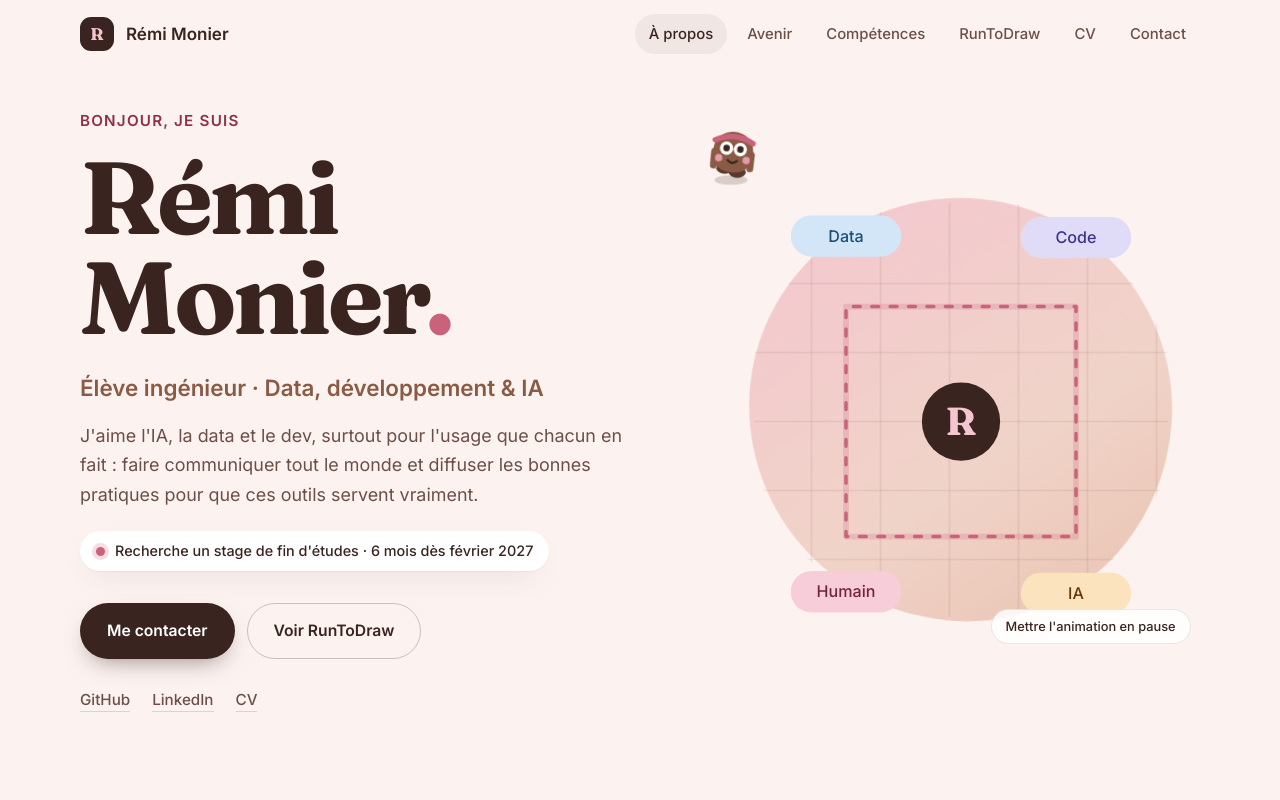
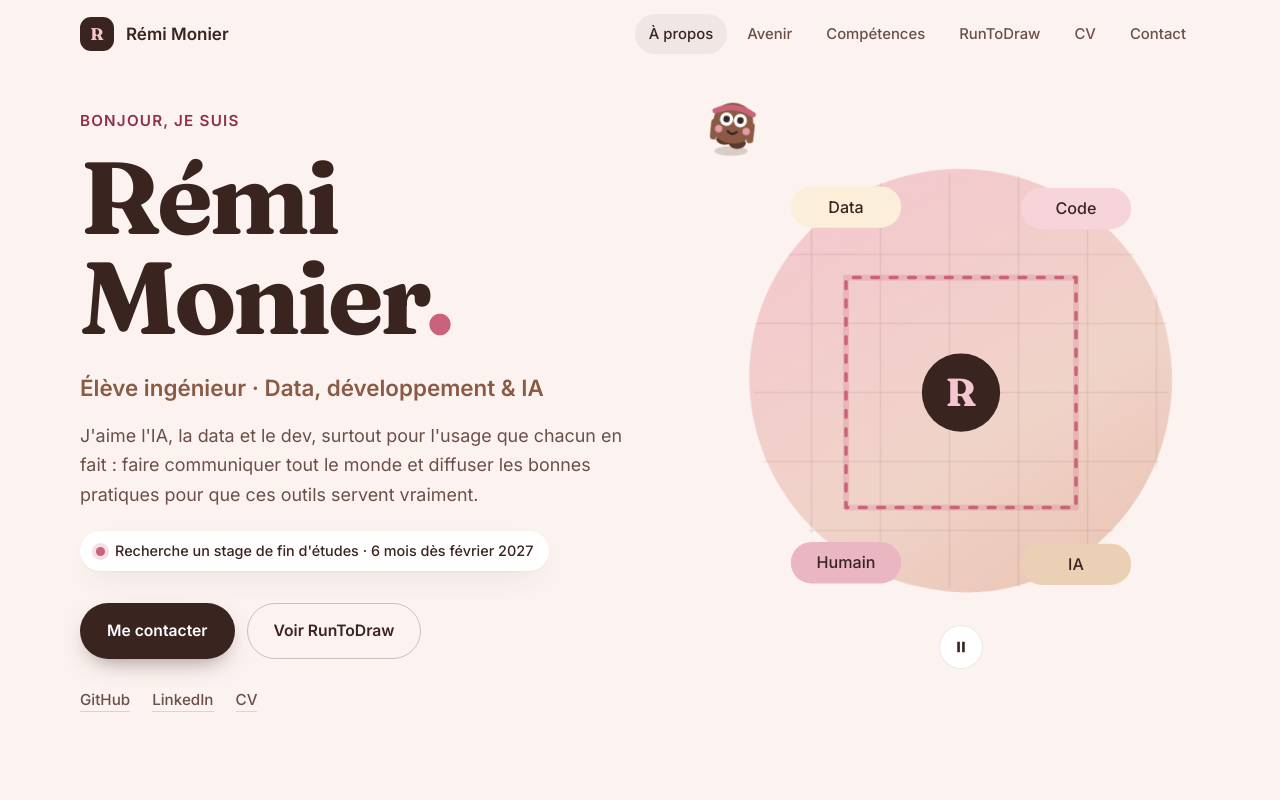
Before and after one commit to Remi-1508/portfolio, a React (Vite) app: page / in a window 1280 px wide. Shown: the top 800 px of the page. Built offline with nearby package versions, Linux system fonts and the light colour scheme.

Commit message:
Hero : personnage qui ne tombe plus, pastilles en tons crème/rose/caramel, bouton lecture/pause en icône sous l'animation
Co-Authored-By: Claude Sonnet 5.5 <noreply@anthropic.com>
Claude-Session: https://claude.ai/code/session_01LCbUxwxNE8ZQtTxoGnmpPq

```diff
--- a/src/components/Hero.jsx
+++ b/src/components/Hero.jsx
@@ -1,7 +1,10 @@
+import { useState } from 'react'
 import { profile } from '../data.js'
 import RunnerLoop from './RunnerLoop.jsx'
 
 export default function Hero() {
+  const [paused, setPaused] = useState(false)
+
   return (
     <section className="hero" id="top">
       <div className="container hero__grid">
@@ -26,9 +29,25 @@ export default function Hero() {
           </ul>
         </div>
 
-        <div className="hero__visual">
-          <div className="hero__blob" />
-          <RunnerLoop />
+        <div className="hero__art">
+          <div className="hero__visual">
+            <div className="hero__blob" />
+            <RunnerLoop paused={paused} />
+          </div>
+          {/* Contrôle de pause, sous l'animation */}
+          <button
+            type="button"
+            className="loop-pause"
+            onClick={() => setPaused((p) => !p)}
+            aria-label={paused ? "Reprendre l'animation" : "Mettre l'animation en pause"}
+            title={paused ? 'Lecture' : 'Pause'}
+          >
+            {paused ? (
+              <svg viewBox="0 0 24 24" width="18" height="18" aria-hidden="true"><path d="M8 5.5v13l11-6.5z" fill="currentColor" /></svg>
+            ) : (
+              <svg viewBox="0 0 24 24" width="18" height="18" aria-hidden="true"><path d="M7 5h3.5v14H7zM13.5 5H17v14h-3.5z" fill="currentColor" /></svg>
+            )}
+          </button>
         </div>
       </div>
     </section>
--- a/src/components/RunnerLoop.jsx
+++ b/src/components/RunnerLoop.jsx
@@ -1,4 +1,4 @@
-import { useRef, useState } from 'react'
+import { useEffect, useRef } from 'react'
 
 // Petit personnage rond qui court en boucle entre les quatre pôles du profil.
 // Animation 100 % SVG + CSS (voir la section « Runner » de styles.css).
@@ -6,10 +6,10 @@ const LAP = '16s'
 const PATH = 'M100 110H300V310H100Z'
 
 const PILLS = [
-  { x: 100, y: 50, label: 'Data', delay: '0s', tone: 'blue' },
-  { x: 300, y: 50, label: 'Code', delay: '-1s', tone: 'violet' },
-  { x: 300, y: 360, label: 'IA', delay: '-2s', tone: 'amber' },
-  { x: 100, y: 360, label: 'Humain', delay: '-3s', tone: 'rose' },
+  { x: 100, y: 50, label: 'Data', delay: '0s', tone: 'cream' },
+  { x: 300, y: 50, label: 'Code', delay: '-1s', tone: 'blush' },
+  { x: 300, y: 360, label: 'IA', delay: '-2s', tone: 'caramel' },
+  { x: 100, y: 360, label: 'Humain', delay: '-3s', tone: 'mauve' },
 ]
 
 function Runner() {
@@ -27,8 +27,6 @@ function Runner() {
           dur={LAP}
           repeatCount="indefinite"
         />
-        <g className="runner__poof"><circle cx="12" cy="-3" r="4" /><circle cx="19" cy="-5" r="3" /></g>
-        <g className="runner__trip">
         <g className="runner__step">
           <g className="runner__foot runner__foot--a"><ellipse cx="-6" cy="-3" rx="5.5" ry="3.5" /></g>
           <g className="runner__foot runner__foot--b"><ellipse cx="6" cy="-3" rx="5.5" ry="3.5" /></g>
@@ -58,31 +56,26 @@ function Runner() {
             <path d="M-3 -10.5Q0 -7.5 3 -10.5" fill="none" stroke="#3a2420" strokeWidth="1.5" strokeLinecap="round" />
           </g>
         </g>
-        </g>
       </g>
     </g>
   )
 }
 
-export default function RunnerLoop() {
+export default function RunnerLoop({ paused = false }) {
   const svgRef = useRef(null)
-  const [paused, setPaused] = useState(false)
 
-  // Mécanisme de pause (accessibilité : animation de plus de 5 secondes)
-  const togglePause = () => {
+  // Met en pause (ou reprend) les animations SVG ; le CSS gère les autres via la classe is-paused
+  useEffect(() => {
     const svg = svgRef.current
-    if (svg?.pauseAnimations) {
-      if (paused) svg.unpauseAnimations()
-      else svg.pauseAnimations()
-    }
-    setPaused(!paused)
-  }
+    if (!svg?.pauseAnimations) return
+    if (paused) svg.pauseAnimations()
+    else svg.unpauseAnimations()
+  }, [paused])
 
   const reduceMotion =
     typeof window !== 'undefined' && window.matchMedia?.('(prefers-reduced-motion: reduce)').matches
 
   return (
-    <>
     <svg ref={svgRef} className={`runner-loop ${paused ? 'is-paused' : ''}`} viewBox="0 0 400 400" role="img" aria-label="Un petit personnage court entre Data, Code, IA et Humain">
       <title>Un petit personnage rond court en boucle entre Data, Code, IA et Humain autour d'un R</title>
       <defs>
@@ -112,13 +105,13 @@ export default function RunnerLoop() {
 
       {/* Un petit effet à chaque arrivée */}
       <g className="runner-loop__fx" style={{ animationDelay: '-.3s' }}>
-        <rect x="158" y="40" width="7" height="12" rx="2" fill="#5b9bd5" />
-        <rect x="168" y="32" width="7" height="20" rx="2" fill="#8fbbe6" />
-        <rect x="178" y="24" width="7" height="28" rx="2" fill="#5b9bd5" />
-        <rect x="188" y="34" width="7" height="18" rx="2" fill="#8fbbe6" />
+        <rect x="158" y="40" width="7" height="12" rx="2" fill="#c9627a" />
+        <rect x="168" y="32" width="7" height="20" rx="2" fill="#8a5a44" />
+        <rect x="178" y="24" width="7" height="28" rx="2" fill="#c9627a" />
+        <rect x="188" y="34" width="7" height="18" rx="2" fill="#8a5a44" />
       </g>
       <text className="runner-loop__fx runner-loop__code" style={{ animationDelay: '3.7s' }} x="222" y="58" textAnchor="middle">&lt;/&gt;</text>
-      <path className="runner-loop__fx" style={{ animationDelay: '7.7s' }} d="M226 348L229.5 358L240 362L229.5 366L226 376L222.5 366L212 362L222.5 358Z" fill="#EF9F27" />
+      <path className="runner-loop__fx" style={{ animationDelay: '7.7s' }} d="M226 348L229.5 358L240 362L229.5 366L226 376L222.5 366L212 362L222.5 358Z" fill="#b9825f" />
       <path className="runner-loop__fx" style={{ animationDelay: '11.7s' }} d="M174 372C157 360 164 346 174 355C184 346 191 360 174 372Z" fill="#c9627a" />
 
       <g className="runner" transform={reduceMotion ? 'translate(100,110)' : undefined}>
@@ -126,9 +119,5 @@ export default function RunnerLoop() {
         <Runner />
       </g>
     </svg>
-    <button type="button" className="loop-pause" onClick={togglePause} aria-pressed={paused}>
-      {paused ? 'Reprendre l\'animation' : 'Mettre l\'animation en pause'}
-    </button>
-    </>
   )
 }
--- a/src/styles.css
+++ b/src/styles.css
@@ -490,20 +490,20 @@ main:focus {
 .runner-loop__pill rect {
   fill: #fff;
 }
-.runner-loop__pill rect.tone-blue { fill: #d3e6f8; }
-.runner-loop__pill rect.tone-violet { fill: #e0dcf8; }
-.runner-loop__pill rect.tone-amber { fill: #fbe4bd; }
-.runner-loop__pill rect.tone-rose { fill: #f7cdda; }
+.runner-loop__pill rect.tone-cream { fill: #fbefd9; }
+.runner-loop__pill rect.tone-blush { fill: #f7d3da; }
+.runner-loop__pill rect.tone-caramel { fill: #ecd0b6; }
+.runner-loop__pill rect.tone-mauve { fill: #e9b6c2; }
 .runner-loop__pill text {
   fill: var(--ink);
   font-family: var(--font-sans);
   font-size: 14px;
   font-weight: 500;
 }
-.runner-loop__pill text.tone-blue { fill: #1f4e79; }
-.runner-loop__pill text.tone-violet { fill: #3c3489; }
-.runner-loop__pill text.tone-amber { fill: #633806; }
-.runner-loop__pill text.tone-rose { fill: #72243e; }
+.runner-loop__pill text.tone-cream,
+.runner-loop__pill text.tone-blush,
+.runner-loop__pill text.tone-caramel,
+.runner-loop__pill text.tone-mauve { fill: var(--ink); }
 .runner-loop__pill {
   animation: loop-float 4s ease-in-out infinite;
 }
@@ -520,36 +520,31 @@ main:focus {
   font-size: 20px;
 }
 
-/* Le personnage : une foulée tranquille, et un petit trébuchement toutes les 10 s */
-.runner__trip {
-  animation: runner-trip 10s ease-in-out infinite;
-}
-.runner__poof circle {
-  fill: #fff;
-  opacity: 0;
-  transform-box: fill-box;
-  transform-origin: center;
-  animation: runner-poof 10s ease-out infinite;
-}
+/* Le personnage : une foulée tranquille */
 .runner-loop.is-paused * {
   animation-play-state: paused !important;
 }
+.hero__art {
+  display: flex;
+  flex-direction: column;
+  align-items: center;
+  gap: 14px;
+}
 .loop-pause {
-  position: absolute;
-  right: 0;
-  bottom: -4px;
-  padding: 6px 14px;
+  display: grid;
+  place-items: center;
+  width: 44px;
+  height: 44px;
   border: 1px solid var(--line);
-  border-radius: 999px;
-  background: rgba(255, 255, 255, 0.85);
+  border-radius: 50%;
+  background: #fff;
   color: var(--ink);
-  font: inherit;
-  font-size: 0.8rem;
-  font-weight: 500;
   cursor: pointer;
+  transition: background 0.2s, transform 0.2s;
 }
 .loop-pause:hover {
-  background: #fff;
+  background: var(--bg-tint);
+  transform: scale(1.06);
 }
 .runner__shadow {
   fill: var(--ink);
@@ -596,24 +591,6 @@ main:focus {
   animation: runner-arm 0.6s ease-in-out infinite -0.3s;
 }
 
-@keyframes runner-trip {
-  0%, 85% { transform: translate(0, 0) rotate(0deg) scale(1, 1); }
-  87.5% { transform: translate(-2px, 0) rotate(-10deg) scale(1, 1); }
-  89.5% { transform: translate(8px, -2px) rotate(60deg) scale(1, 1); }
-  90.5% { transform: translate(12px, -10px) rotate(90deg) scale(1.15, 0.85); }
-  91.5% { transform: translate(12px, -10px) rotate(90deg) scale(0.97, 1.05); }
-  95% { transform: translate(12px, -10px) rotate(90deg) scale(1, 1); }
-  96.5% { transform: translate(8px, -4px) rotate(30deg) scale(1.1, 0.9); }
-  98% { transform: translate(0, 0) rotate(-8deg) scale(0.95, 1.08); }
-  99% { transform: translate(0, 0) rotate(3deg) scale(1.05, 0.95); }
-  100% { transform: translate(0, 0) rotate(0deg) scale(1, 1); }
-}
-@keyframes runner-poof {
-  0%, 89.5% { opacity: 0; transform: scale(0.3); }
-  90.5% { opacity: 0.8; transform: scale(1); }
-  94% { opacity: 0; transform: scale(1.7); }
-  100% { opacity: 0; }
-}
 @keyframes runner-bob {
   50% { transform: translateY(-2.5px); }
 }
```
